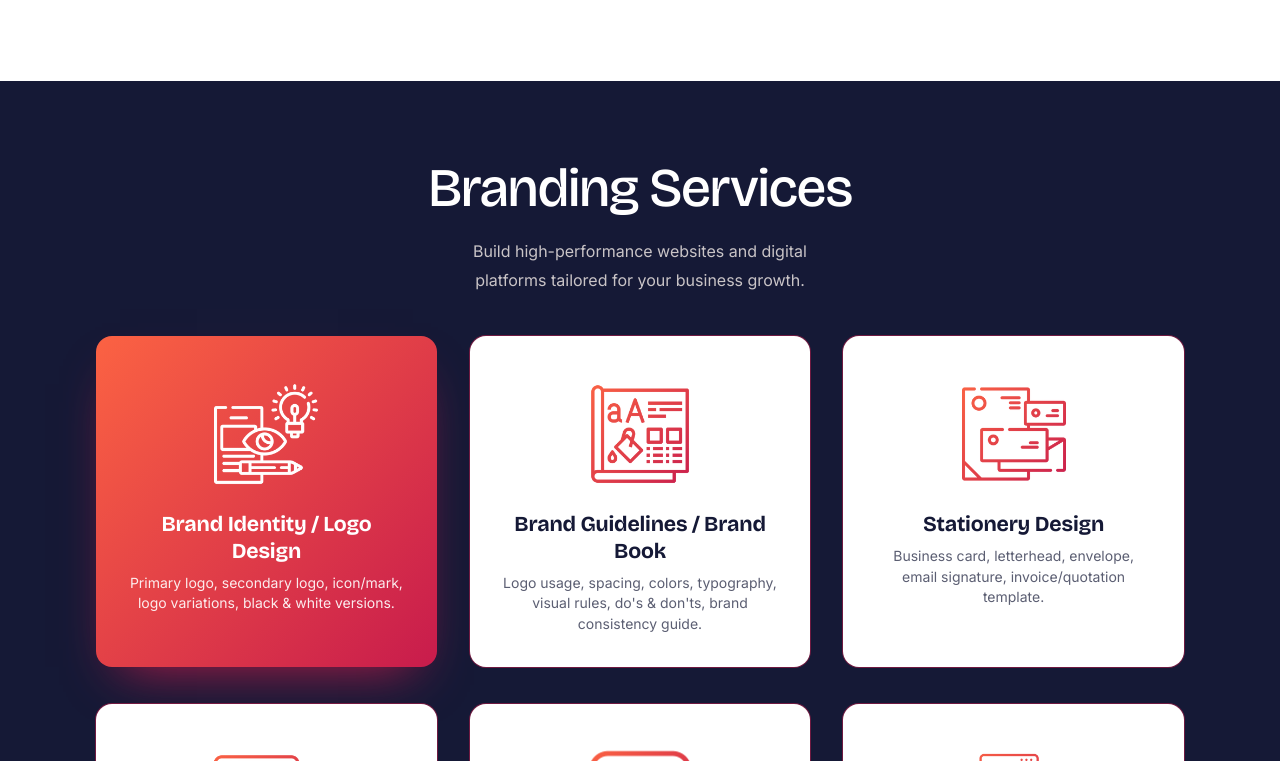
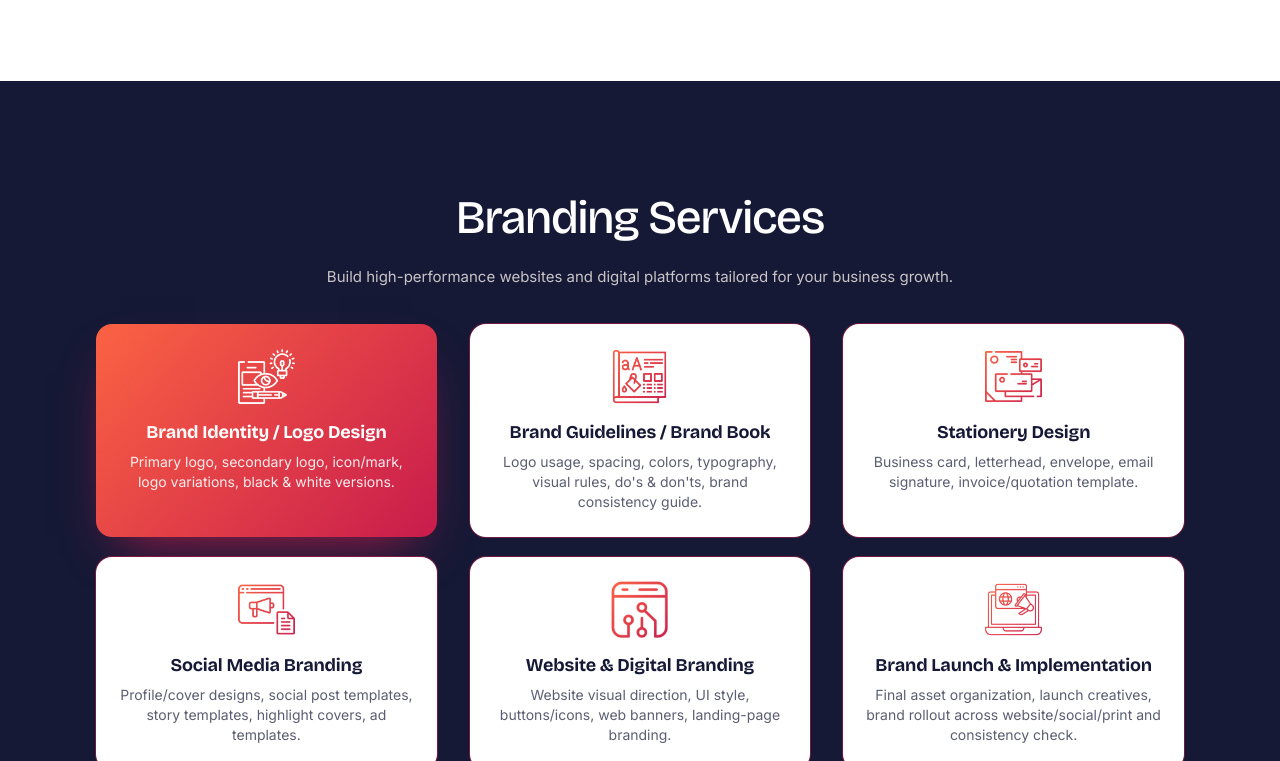
Before and after one commit to n0bud-y/InkPixel, a Next.js app: page /services/branding in a window 1280 px wide. Shown: the part 1499-2260 px from the top of the page. Built offline with nearby package versions, Linux system fonts and the light colour scheme; no server answers.

Commit message:
Fit Branding Services in one screen
Compact cards (smaller icons, padding and gaps, sized by screen height as well as width) so the heading and all six cards fit under the header on desktop. The section is one screen tall with even space above and below.

```diff
--- a/src/components/sections/branding/BrandingServices.tsx
+++ b/src/components/sections/branding/BrandingServices.tsx
@@ -9,27 +9,31 @@ import type { BrandingPage } from "@/content/branding-page";
 // row on desktop. One card is filled with the brand gradient: the first, or the one under the
 // pointer. The icons are the mega menu's, painted with a CSS mask (gradient, or white on the
 // filled card).
+// On desktop the section is one screen tall, with the heading and cards centred (even space
+// above and below). The sizes follow the screen height (svh) as well as its width, so the
+// heading and all six cards fit in the space under the header (h-24, 2xl:h-32), short laptop
+// screens included.
 export function BrandingServices({ services }: { services: BrandingPage["services"] }) {
   const [active, setActive] = useState(0);
 
   return (
     <section aria-labelledby="branding-services-title" className="bg-primary">
-      <div className="container-site py-[clamp(4rem,6.25vw,7.5rem)]">
+      <div className="container-site py-[clamp(4rem,6.25vw,7.5rem)] lg:flex lg:min-h-svh lg:flex-col lg:justify-center lg:py-[clamp(1.5rem,4svh,3rem)]">
         <Reveal>
           <SectionHeading
             id="branding-services-title"
             align="center"
-            size="lg"
             title={services.title}
             description={services.text}
-            className="[&_p]:mx-auto [&_p]:max-w-[22em]"
+            className="[&_p]:mx-auto [&_p]:max-w-[22em] lg:[&_p]:max-w-none"
           />
         </Reveal>
 
-        <Reveal y={50} stagger={0.08} className="mx-auto mt-[clamp(2.5rem,2.6vw,3.2rem)] max-w-[94.2rem]">
+        {/* w-full: in the desktop flex column, mx-auto alone would shrink the grid to its content. */}
+        <Reveal y={50} stagger={0.08} className="mx-auto mt-[clamp(1.5rem,min(2.6vw,4svh),3.2rem)] w-full max-w-[94.2rem]">
           <ul
             onMouseLeave={() => setActive(0)}
-            className="grid grid-cols-[minmax(0,1fr)] gap-x-[clamp(1rem,2.56vw,3.1rem)] gap-y-[clamp(1rem,2.86vw,3.45rem)] sm:grid-cols-2 lg:grid-cols-3"
+            className="grid grid-cols-[minmax(0,1fr)] gap-x-[clamp(1rem,2.56vw,3.1rem)] gap-y-[clamp(1rem,min(1.67vw,2.5svh),2rem)] sm:grid-cols-2 lg:grid-cols-3"
           >
             {services.items.map((service, index) => {
               const lit = index === active;
@@ -39,7 +43,7 @@ export function BrandingServices({ services }: { services: BrandingPage["service
                   data-reveal
                   onMouseEnter={() => setActive(index)}
                   className={[
-                    "flex flex-col items-center rounded-[clamp(1rem,1.25vw,1.5rem)] px-[clamp(1.25rem,2.4vw,2.9rem)] pt-[clamp(2rem,3.57vw,4.3rem)] pb-[clamp(2rem,2.6vw,3rem)] text-center transition-[background-color,box-shadow] duration-300 ease-out lg:min-h-[clamp(20rem,22.2vw,26.7rem)]",
+                    "flex flex-col items-center rounded-[clamp(1rem,1.25vw,1.5rem)] px-[clamp(1.25rem,1.67vw,2rem)] py-[clamp(1.25rem,min(2vw,3svh),2.5rem)] text-center transition-[background-color,box-shadow] duration-300 ease-out",
                     lit
                       ? "bg-brand-gradient-reverse text-white shadow-[0_24px_50px_-24px_rgb(201_29_76_/_0.9)]"
                       : "bg-white text-primary ring-1 ring-crimson/50",
@@ -47,7 +51,7 @@ export function BrandingServices({ services }: { services: BrandingPage["service
                 >
                   <span
                     aria-hidden="true"
-                    className={`block size-[clamp(5rem,8.15vw,9.8rem)] ${lit ? "bg-white" : "bg-brand-gradient-reverse"}`}
+                    className={`block size-[clamp(3.25rem,min(4.5vw,7.5svh),6rem)] ${lit ? "bg-white" : "bg-brand-gradient-reverse"}`}
                     style={{
                       maskImage: `url(${service.icon.src})`,
                       maskSize: "contain",
@@ -59,7 +63,7 @@ export function BrandingServices({ services }: { services: BrandingPage["service
                       WebkitMaskPosition: "center",
                     }}
                   />
-                  <h3 className="mt-[clamp(1.25rem,2vw,2.4rem)] font-display text-[clamp(1.25rem,1.67vw,2rem)] leading-tight font-bold tracking-[-0.01em]">
+                  <h3 className="mt-[clamp(0.75rem,min(1.25vw,2svh),1.5rem)] font-display text-[clamp(1.125rem,1.25vw,1.5rem)] leading-tight font-bold tracking-[-0.01em]">
                     {service.title}
                   </h3>
                   <p
```
